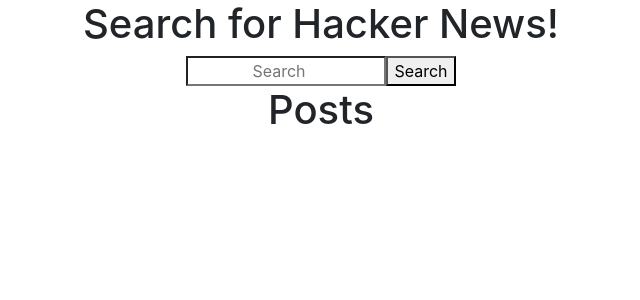
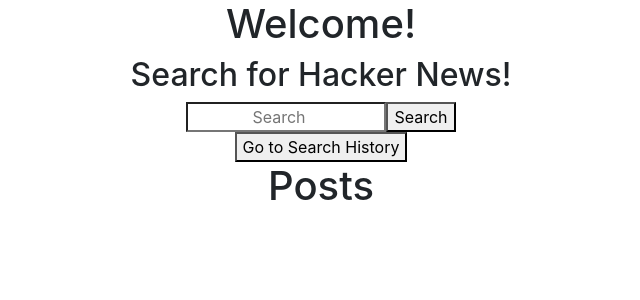
Before and after one commit to JmCole19/HNA-Search-App, a React (Create React App) app in the folder hna-search-app/: page / in a window 1280 px wide. Shown: the top 300 px of the page, without its empty margins (319-959 px from the left). Built offline with nearby package versions, Linux system fonts and the light colour scheme.

Commit message:
functionality working! time for some styling

```diff
--- a/hna-search-app/src/App.js
+++ b/hna-search-app/src/App.js
@@ -9,7 +9,7 @@
   return (
     <BrowserRouter>
       <div className='App'>
-        <h1 style={{textAlign: 'center'}}>Search for Hacker News!</h1>
+        <h1 style={{textAlign: 'center'}}>Welcome!</h1>
         <Switch>
           <Route path="/" exact={true} component={HomePage} />
           <Route path='/history' component={HistoryPage}/>
--- a/hna-search-app/src/components/dataContainer.js
+++ b/hna-search-app/src/components/dataContainer.js
@@ -12,11 +12,12 @@
                 <div> No results!</div>
             )
         } else {
-            const results = this.props;
+            const { results } = this.props;
+            console.log(this.props)
             return (
                 <div>
                     <h1>Posts</h1>
-                        {results && results.posts && results.posts.map(result =>
+                    {results.map(result =>
                         <div className="cardDiv" key={result.objectID}>
                             <Card className='mx-auto' style={{ width: '700px', marginBottom: '20px' }}>
                                 <Card.Header>By: {result.author}</Card.Header>
@@ -39,10 +40,10 @@
         return this.props.loading ? (
             <h2>Loading...</h2>
         ) : this.props.error ? (
-            <h2>{this.props.error}</h2>
+            <h2>{this.error}</h2>
         ) : (
                     <div>
-                        {this.handleSearchResults()}
+                        <div>{this.handleSearchResults()}</div>
                     </div>
                 )
     }
@@ -50,7 +51,7 @@
 
 const mapStateToProps = state => {
     return {
-        results: state.data
+        results: state.posts
     }
 }
 
--- a/hna-search-app/src/components/historyPage.js
+++ b/hna-search-app/src/components/historyPage.js
@@ -1,16 +1,19 @@
 import React, { Component } from 'react';
 import { connect } from 'react-redux';
+import { Link } from 'react-router-dom';
 
 class HistoryPage extends Component {
     render() {
         const { history } = this.props;
         return (
             <div>
+                <h2>Search History</h2>
+                <Link to='/'><button>Back to Home</button></Link>
                 {
-                history.map(item => {
+                history.map(search => {
                     return (
-                        <ul key={item.id}>
-                            {item}
+                        <ul>
+                            {search}
                         </ul>
                     )
                 })
--- a/hna-search-app/src/components/homePage.js
+++ b/hna-search-app/src/components/homePage.js
@@ -3,13 +3,18 @@
 import DataContainer from './dataContainer';
 import { connect } from 'react-redux';
 import * as actions from '../actions/fetchData';
+import { Link } from 'react-router-dom';
 
 class HomePage extends Component {
     render() {
         return (
             <div className="home">
-        <SearchBar page="home"/>
-        <DataContainer/>
+                <h2>Search for Hacker News!</h2>
+                <SearchBar page="home" />
+                <Link to='/history'><button>Go to Search History</button></Link>
+                <div>
+                    <DataContainer />
+                </div>
             </div>
         );
     }
--- a/hna-search-app/src/components/searchBar.js
+++ b/hna-search-app/src/components/searchBar.js
@@ -39,7 +39,7 @@
 
 const mapStateToProps = state => {
     return {
-        history: state.searches,
+        history: state.history,
         results: state.data
     };
 }
--- a/hna-search-app/src/reducers/rootReducer.js
+++ b/hna-search-app/src/reducers/rootReducer.js
@@ -23,6 +23,7 @@
             return {
                 loading: false,
                 posts: action.payload.hits,
+                history: [...state.history, action.terms],
                 error: ''
             }
         case FETCH_DATA_FAILURE:
--- a/hna-search-app/src/store.js
+++ b/hna-search-app/src/store.js
@@ -2,10 +2,10 @@
 import { composeWithDevTools } from 'redux-devtools-extension';
 import thunk from 'redux-thunk';
 
-import rootReducer from './reducers/rootReducer'
+import reducer from './reducers/rootReducer'
 
 const store = createStore(
-  rootReducer,
+  reducer,
   composeWithDevTools(applyMiddleware(thunk))
 )
 
```
Lines whose indentation alone changed are shown as unchanged.
